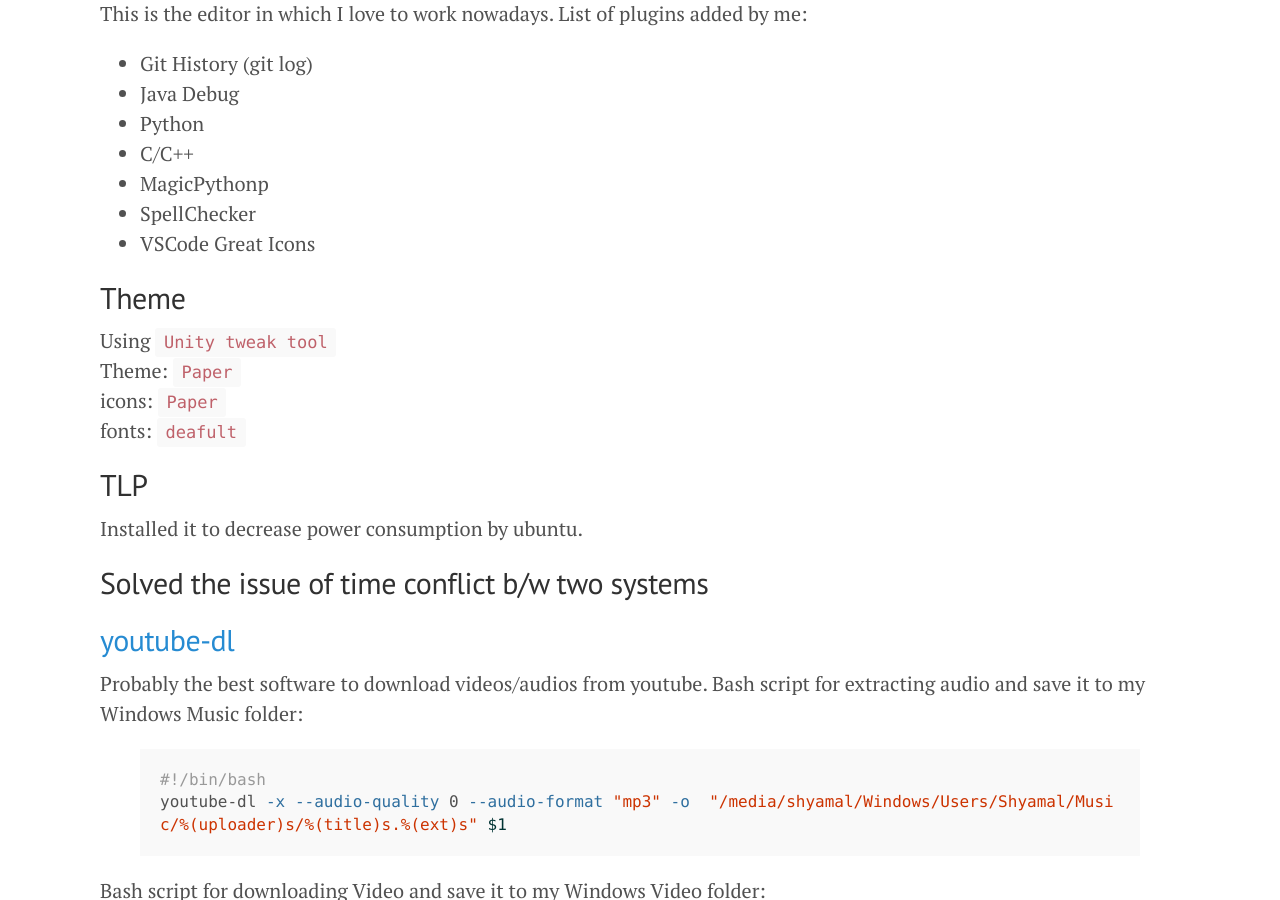
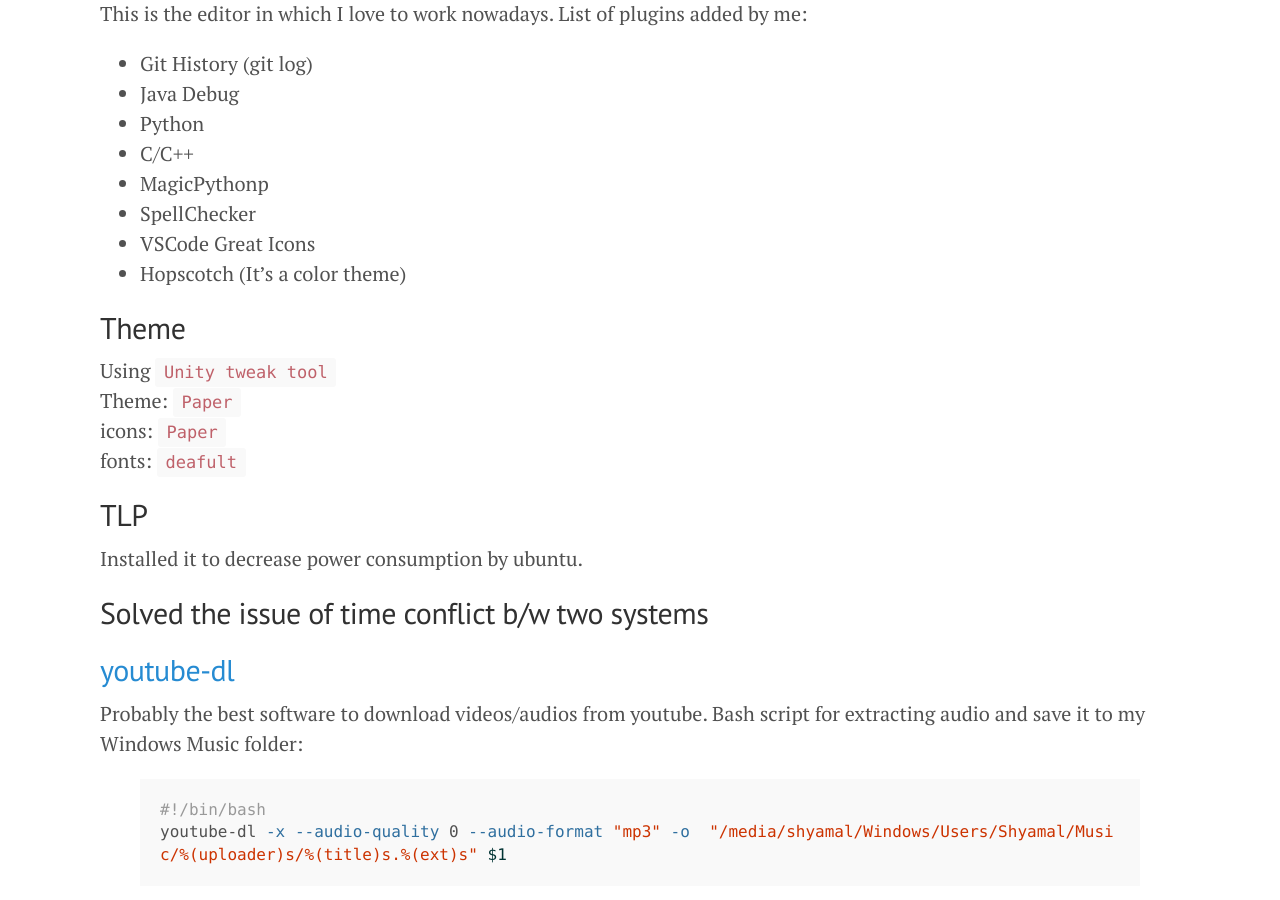
Before and after one commit to svaderia/GujjuCoders, a Jekyll site: the page built from _posts/2017-04-11-ubuntu-configuration.md, in a window 1280 px wide and 900 px high, scrolled down 401 px. Built offline with Jekyll 4.4.1, drawn with Linux system fonts in a browser that asks for light colours.

```diff
--- a/_posts/2017-04-11-ubuntu-configuration.md
+++ b/_posts/2017-04-11-ubuntu-configuration.md
@@ -20,6 +20,7 @@
 * MagicPythonp
 * SpellChecker
 * VSCode Great Icons
+* Hopscotch (It's a color theme)
 
 ## Theme
 Using `Unity tweak tool`
```
